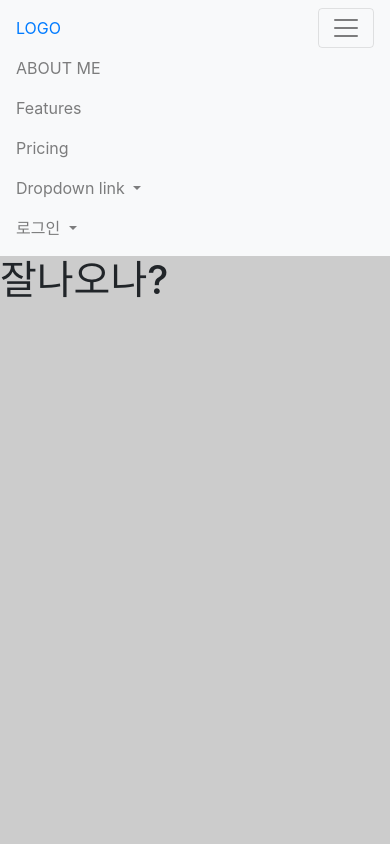
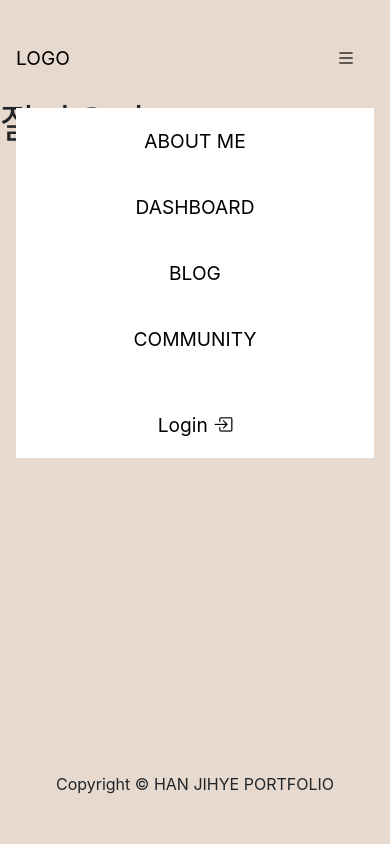
Before and after one commit to rose129/hmd_project_pf, a Django app: page / in a window 390 px wide, after a click that opens the changed part. Run offline with Django 3.2, Linux system fonts and the light colour scheme.

Commit message:
main 수정

```diff
--- a/django_pjt/settings.py
+++ b/django_pjt/settings.py
@@ -124,8 +124,9 @@ USE_TZ = False
 # STATIC_URL = '/static/'
 
 STATIC_URL = '/static/'
-
-STATIXFILES_DIRS = (BASE_DIR / 'static',)
+STATICFILES_DIRS = [
+    os.path.join(BASE_DIR, 'static')
+]
 
 # Default primary key field type
 # https://docs.djangoproject.com/en/3.2/ref/settings/#default-auto-field
--- a/single_pages/templates/single_pages/main.html
+++ b/single_pages/templates/single_pages/main.html
@@ -1,6 +1,11 @@
 {% extends "base.html" %}
 {% load static %}
 
+{% block style %}
+    <link rel="stylesheet" href="https://cdn.jsdelivr.net/npm/bootstrap@4.6.2/dist/css/bootstrap.min.css" >
+    <link rel="stylesheet" href="https://cdn.jsdelivr.net/npm/bootstrap-icons@1.10.4/font/bootstrap-icons.css">
+    <link rel="stylesheet" href="{% static 'css/style.css' %}">
+{% endblock %}
 
 {% block title %} MAIN {% endblock %}
 
--- a/static/css/style.css
+++ b/static/css/style.css
@@ -1,10 +1,130 @@
 a{
+
+    color: black;
+}
+a:hover{
     text-decoration: none;
+    color: black;
 }
 li,ul,ol,dl{
 
     list-style: none;
+    margin: 0;
 }
 body{
-    background: #ccc;
+    background: #e7d9cd;
 }
+header{
+    height: 100px;
+    font-size: 1.2em;
+}
+nav.navbar{
+    height: 100px;;
+}
+.logo{
+    height: 100px;
+    line-height: 100px;
+}
+nav button > span{
+    line-height: 30px;
+}
+
+#navbarNavDropdown .nav_mid{
+    height: 40px;
+}
+.dropdown-menu{
+    transform: translateX(-50%);
+    left: 50%;
+}
+
+#navbarNavDropdown ul.nav_mid > li{
+    position: relative;
+    margin-inline: 15px;
+
+}
+#navbarNavDropdown ul.nav_mid > li:hover:after{
+    width: 100%;
+}
+#navbarNavDropdown ul.nav_mid > li:after{
+    content: "";
+    transition: 0.5s;
+    display: block;
+    position: absolute;
+    width: 0;
+    height: 3px;
+    background: #ff6c86;
+    left: 0;
+}
+#navbarNavDropdown .dropdown-menu.show a{
+
+    line-height: 50px;
+
+}
+
+#navbarNavDropdown .nav_side li.show div{
+    position: absolute;
+    top: 40px;
+    padding: 0;
+}
+#navbarNavDropdown .nav_side .dropdown-menu.show a:hover{
+    background-color: rgb(255, 229, 233)
+}
+
+@media(max-width:990px){
+    #navbarNavDropdown.show{
+        background: white;
+        position: relative;
+        height: 350px;
+        text-align: center;
+
+    }
+    #navbarNavDropdown.show .nav_mid{
+
+        height: 50px;
+        line-height: 50px;
+
+    }
+    #navbarNavDropdown.show .nav_mid > li{
+        margin: 0;
+    }
+    #navbarNavDropdown.show .nav_side{
+        position: absolute;
+        bottom: 0px;
+        line-height: 50px;
+        transform: translateX(-50%);
+        left: 50%;
+    }
+    #navbarNavDropdown .nav_mid .dropdown-menu.show{
+        position: absolute;
+        bottom: 0px;
+        line-height: 50px;
+        transform: translateX(-50%);
+        left: 50%;
+
+    }
+    #navbarNavDropdown .nav_mid .dropdown-menu.show > a{
+        background-color: white;
+        padding: 0;
+    }
+
+    #navbarNavDropdown .nav_mid .dropdown-menu.show > a:hover{
+        background-color: rgb(255, 229, 233)
+    }
+    #navbarNavDropdown .nav_side li.show div{
+        position: absolute;
+        top: 60px;
+        padding: 0;
+    }
+    #navbarNavDropdown .dropdown-menu.show a{
+        height: 50px;
+        line-height: 50px;
+        padding: 0;
+    }
+
+    #navbarNavDropdown .dropdown-menu.show:hover > a{
+        background-color: rgb(255, 229, 233)
+    }
+    .nav_side.show div{
+        position: none;
+    }
+    }
--- a/templates/base.html
+++ b/templates/base.html
@@ -1,5 +1,4 @@
 {% load static %}
-
 
 <!DOCTYPE html>
 <html lang="ko">
@@ -9,9 +8,9 @@
     <meta name="viewport" content="width=device-width, initial-scale=1.0">
 
     {% block style %}
-    <link rel="stylesheet" href="https://cdn.jsdelivr.net/npm/bootstrap@4.6.2/dist/css/bootstrap.min.css" >
-    <link rel="stylesheet" href="https://cdn.jsdelivr.net/npm/bootstrap-icons@1.10.4/font/bootstrap-icons.css">
-    <link rel="stylesheet" href="{% static '/css/style.css' %}">
+        <link rel="stylesheet" href="https://cdn.jsdelivr.net/npm/bootstrap@4.6.2/dist/css/bootstrap.min.css" >
+        <link rel="stylesheet" href="https://cdn.jsdelivr.net/npm/bootstrap-icons@1.10.4/font/bootstrap-icons.css">
+        <link rel="stylesheet" href="{% static 'css/static.css' %}">
     {% endblock %}
 
     <title>{% block title %} {% endblock %}</title>
@@ -24,8 +23,10 @@
 
     {% endblock %}
 
+    {% include 'footer.html' %}
     <!-- Bootstrap core JS-->
     <script src="https://code.jquery.com/jquery-3.5.1.slim.min.js"></script>
     <script src="https://cdn.jsdelivr.net/npm/bootstrap@4.6.0/dist/js/bootstrap.bundle.min.js"></script>
+
 </body>
 </html>
--- a/templates/footer.html
+++ b/templates/footer.html
@@ -0,0 +1,3 @@
+<footer class="py-5 fixed-bottom ">
+  <div class="container"><p class="m-0 text-center">Copyright &copy; HAN JIHYE PORTFOLIO</p></div>
+</footer>
--- a/templates/navbar.html
+++ b/templates/navbar.html
@@ -1,50 +1,83 @@
-{% load static %}
+
 
 <header>
-    <nav class="navbar navbar-expand-lg navbar-light bg-light">
+    <nav class="navbar navbar-expand-lg">
         <div class="container">
             <!-- logo -->
             <div class="logo">
-                <a href="#">LOGO</a>
+                <a href="/">LOGO</a>
             </div>
             <!-- nav -->
             <button class="navbar-toggler" type="button" data-toggle="collapse" data-target="#navbarNavDropdown" aria-controls="navbarNavDropdown" aria-expanded="false" aria-label="Toggle navigation">
-            <span class="navbar-toggler-icon"></span>
+                 <span class="navbar-toggler-icon">
+                    <i class="bi bi-list"></i>
+                 </span>
             </button>
             <div class="collapse navbar-collapse" id="navbarNavDropdown">
-            <ul class="navbar-nav">
-                <li class="nav-item">
+                <ul class="navbar-nav mx-auto nav_mid">
+                    <li class="nav-item ">
                     <a class="nav-link" href="#">ABOUT ME<span class="sr-only">(current)</span></a>
                     </li>
-                <li class="nav-item">
-                <a class="nav-link" href="#">Features</a>
+                    <li class="nav-item ">
+                    <a class="nav-link" href="#">DASHBOARD</a>
                     </li>
-                <li class="nav-item">
-                <a class="nav-link" href="#">Pricing</a>
+                    <li class="nav-item ">
+                    <a class="nav-link" href="#">BLOG</a>
                     </li>
+                    <li class="nav-item ">
+                        <a class="nav-link" href="#">COMMUNITY</a>
+                    </li>
+
+                </ul>
+                <!-- side nav -->
+                <ul class="nav_side navbar-nav ml-auto ">
                     <li class="nav-item dropdown">
-                <a class="nav-link dropdown-toggle" href="#" role="button" data-toggle="dropdown" aria-expanded="false">
-                    Dropdown link
+                        <a class="nav-link dropdown" href="#" role="button" data-toggle="dropdown" aria-expanded="false">
+                          Login
+                          <i class="bi bi-box-arrow-in-right"></i>
                         </a>
-                <div class="dropdown-menu">
-                    <a class="dropdown-item" href="#">Action</a>
-                    <a class="dropdown-item" href="#">Another action</a>
-                    <a class="dropdown-item" href="#">Something else here</a>
+                        <div class="dropdown-menu text-center">
+                          <a class="dropdown-item" href="#">회원가입</a>
                         </div>
                       </li>
                 </ul>
             </div>
-            <!-- side nav -->
-            <div class="side_nav navbar-nav">
-                <li class="nav-item dropdown">
-                    <a class="nav-link dropdown-toggle" href="#" role="button" data-toggle="dropdown" aria-expanded="false">
-                      로그인
+        </div>
+    </nav>
+</header>
+
+
+<!-- <header>
+    <nav class="navbar navbar-expand-md navbar-dark fixed-top" style="background-color: rgba(0, 0, 0, 0.5);">
+      <div class="container">
+        <a class="navbar-brand" href="#">
+          <img src="logo.png" alt="Logo" height="40">
         </a>
-                    <div class="dropdown-menu">
-                      <a class="dropdown-item" href="#">회원가입</a>
-                    </div>
+        <button class="navbar-toggler" type="button" data-toggle="collapse" data-target="#navbarCollapse"
+          aria-controls="navbarCollapse" aria-expanded="false" aria-label="Toggle navigation">
+          <span class="navbar-toggler-icon"></span>
+        </button>
+        <div class="collapse navbar-collapse" id="navbarCollapse">
+          <ul class="navbar-nav mx-auto">
+            <li class="nav-item">
+              <a class="nav-link" href="#">About Me</a>
             </li>
+            <li class="nav-item">
+              <a class="nav-link" href="#">Dashboard</a>
+            </li>
+            <li class="nav-item">
+              <a class="nav-link" href="#">Community</a>
+            </li>
+            <li class="nav-item">
+              <a class="nav-link" href="#">Blog</a>
+            </li>
+          </ul>
+          <ul class="navbar-nav ml-auto">
+            <li class="nav-item">
+              <a class="nav-link" href="#">Log In</a>
+            </li>
+          </ul>
         </div>
       </div>
     </nav>
-</header>
+  </header> -->
```
Lines whose indentation alone changed are shown as unchanged.
